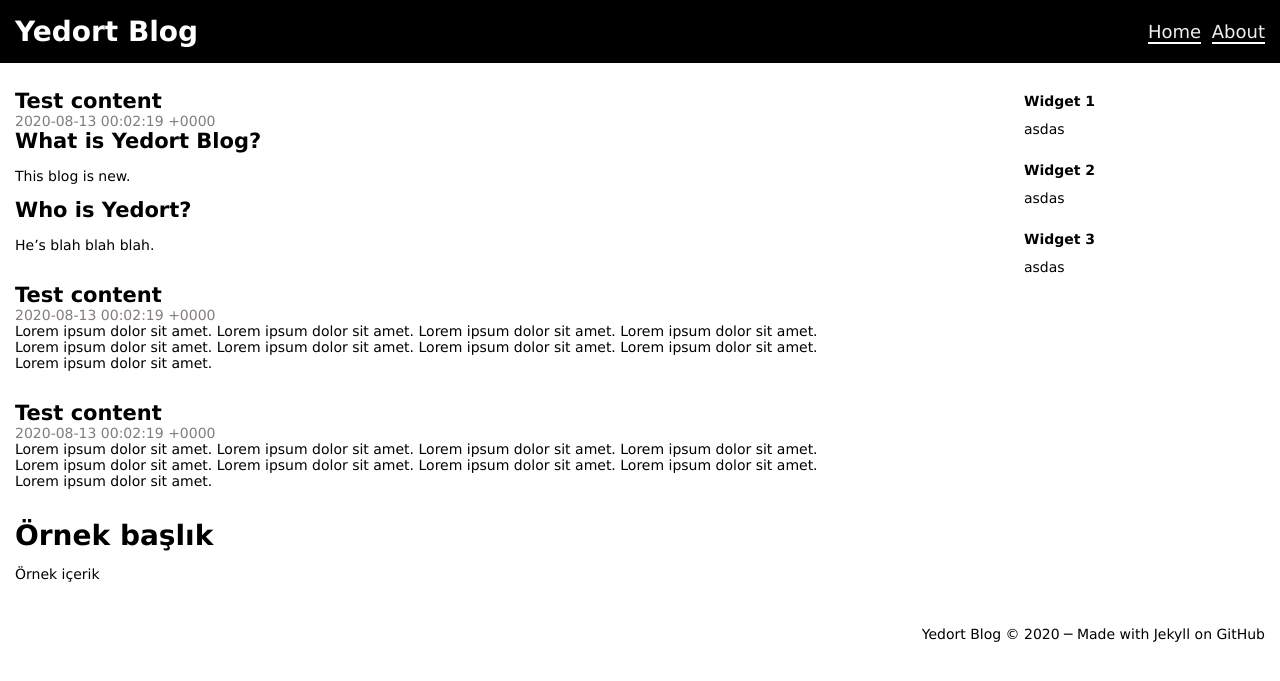
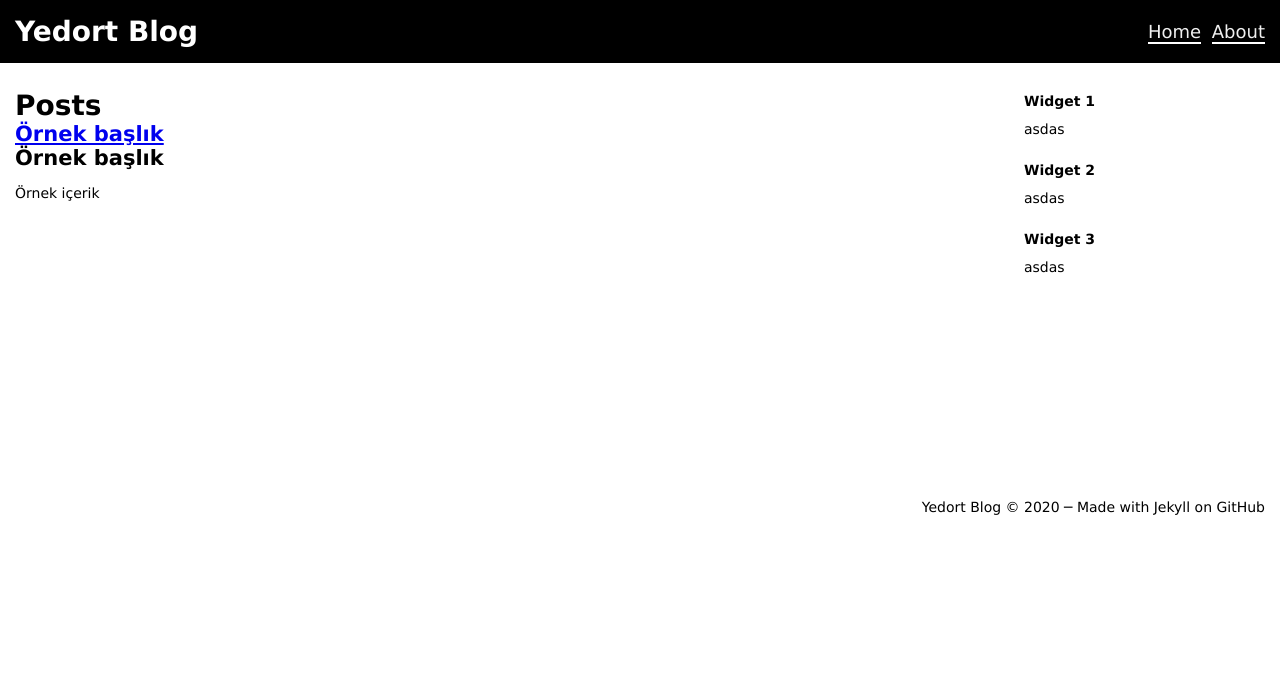
Before and after one commit to yedort/yedort.github.io, a Jekyll site: the page built from blog/index.html, in a window 1280 px wide. Shown: the top 681 px of the page. Built offline with Jekyll 4.4.1, drawn with Linux system fonts in a browser that asks for light colours.

Commit message:
Update index.html

```diff
--- a/blog/index.html
+++ b/blog/index.html
@@ -1,24 +1,15 @@
 ---
+title: Home
 layout: default
-title: Home
 div_main_id: posts
 ---
-<h2>Test content</h2>
-<div class="postinfo date">{{ site.time }}</div>
-<article class="excerpt">
-    {{ content }}
-</article>
 
-<h2>Test content</h2>
-<div class="postinfo date">{{ site.time }}</div>
-<article class="excerpt">
-    Lorem ipsum dolor sit amet. Lorem ipsum dolor sit amet. Lorem ipsum dolor sit amet. Lorem ipsum dolor sit amet. Lorem ipsum dolor sit amet. Lorem ipsum dolor sit amet. Lorem ipsum dolor sit amet. Lorem ipsum dolor sit amet. Lorem ipsum dolor sit amet.
-</article>
+<h1>Posts</h1>
 
-<h2>Test content</h2>
-<div class="postinfo date">{{ site.time }}</div>
-<article class="excerpt">
-    Lorem ipsum dolor sit amet. Lorem ipsum dolor sit amet. Lorem ipsum dolor sit amet. Lorem ipsum dolor sit amet. Lorem ipsum dolor sit amet. Lorem ipsum dolor sit amet. Lorem ipsum dolor sit amet. Lorem ipsum dolor sit amet. Lorem ipsum dolor sit amet.
-</article>
-
-{{ site.posts }}
+{% for post in site.posts %}
+    <h2><a href="{{ post.url }}">{{ post.title }}</a></h2>
+    <div class="postinfo date">{{ post.time }}</div>
+    <article class="excerpt">
+        {{ post.content }}
+    </article>
+{% endfor %}
```
